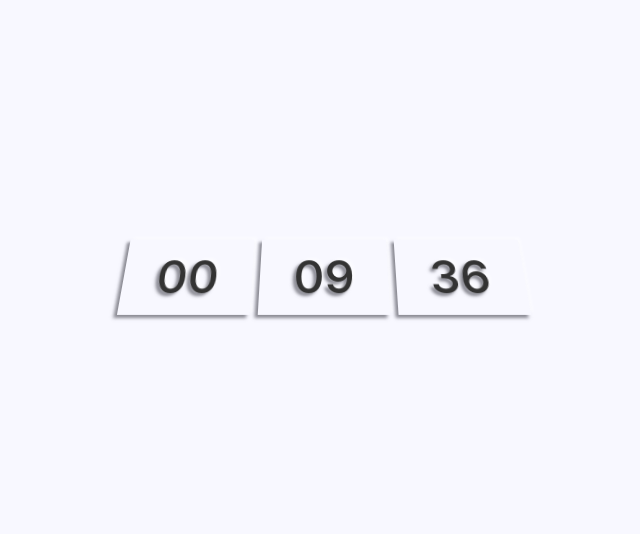
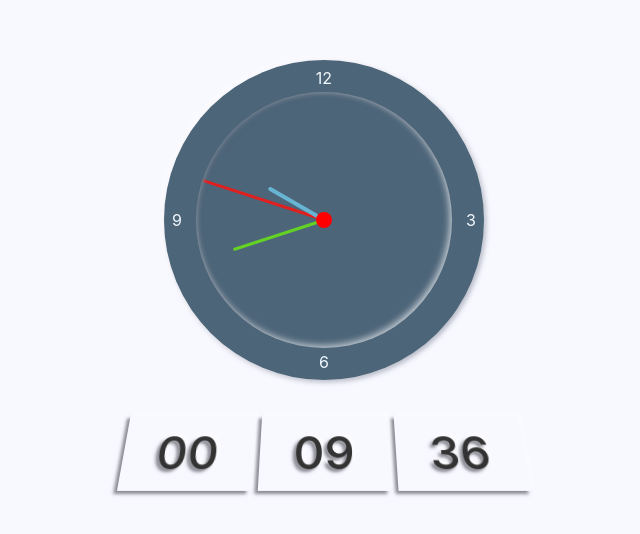
Before and after one commit to AbielKiflu/pomodoro, a React (Create React App) app: page / in a window 1280 px wide. Shown: the part 124-658 px from the top of the page, without its empty margins (316-956 px from the left). Built offline with nearby package versions, Linux system fonts and the light colour scheme.

Commit message:
modification

```diff
--- a/src/App.css
+++ b/src/App.css
@@ -6,6 +6,8 @@
 
 .App{
     display: flex;
+    flex-direction: column;
+    gap:2rem;
     justify-content: center;
     align-items: center;
     height: 100vh;
--- a/src/App.js
+++ b/src/App.js
@@ -1,9 +1,11 @@
 import "./App.css";
 import FlipTimmer from "./components/timmer/FlipTimmer";
+import Clock from "./components/analog/Clock";
 
 function App() {
   return (
     <div className="App">
+      <Clock />
       <FlipTimmer />
     </div>
   );
--- a/src/components/timmer/FlipTimmer.js
+++ b/src/components/timmer/FlipTimmer.js
@@ -46,10 +46,12 @@ const Calculator = (seconds) => {
   let m = 0;
   let s = 0;
 
-  let min = Math.floor(seconds / 60);
-  h = Math.floor(min / 60);
-  m = Math.floor(min % 60);
-  s = seconds - 60 * min;
+  if (seconds > 0) {
+    let min = Math.floor(seconds / 60);
+    h = Math.floor(min / 60);
+    m = Math.floor(min % 60);
+    s = seconds - 60 * m;
+  }
 
   return {
     hr: h,
```
